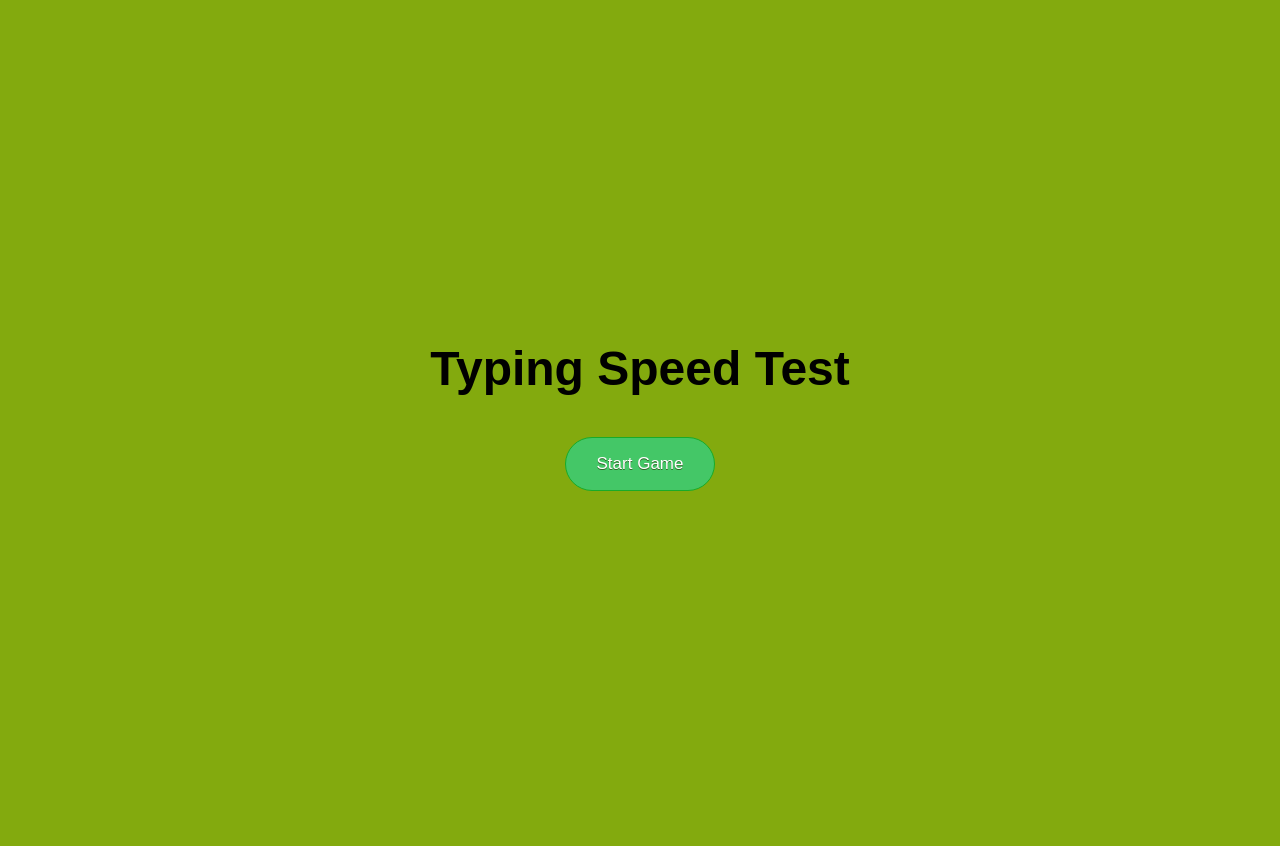
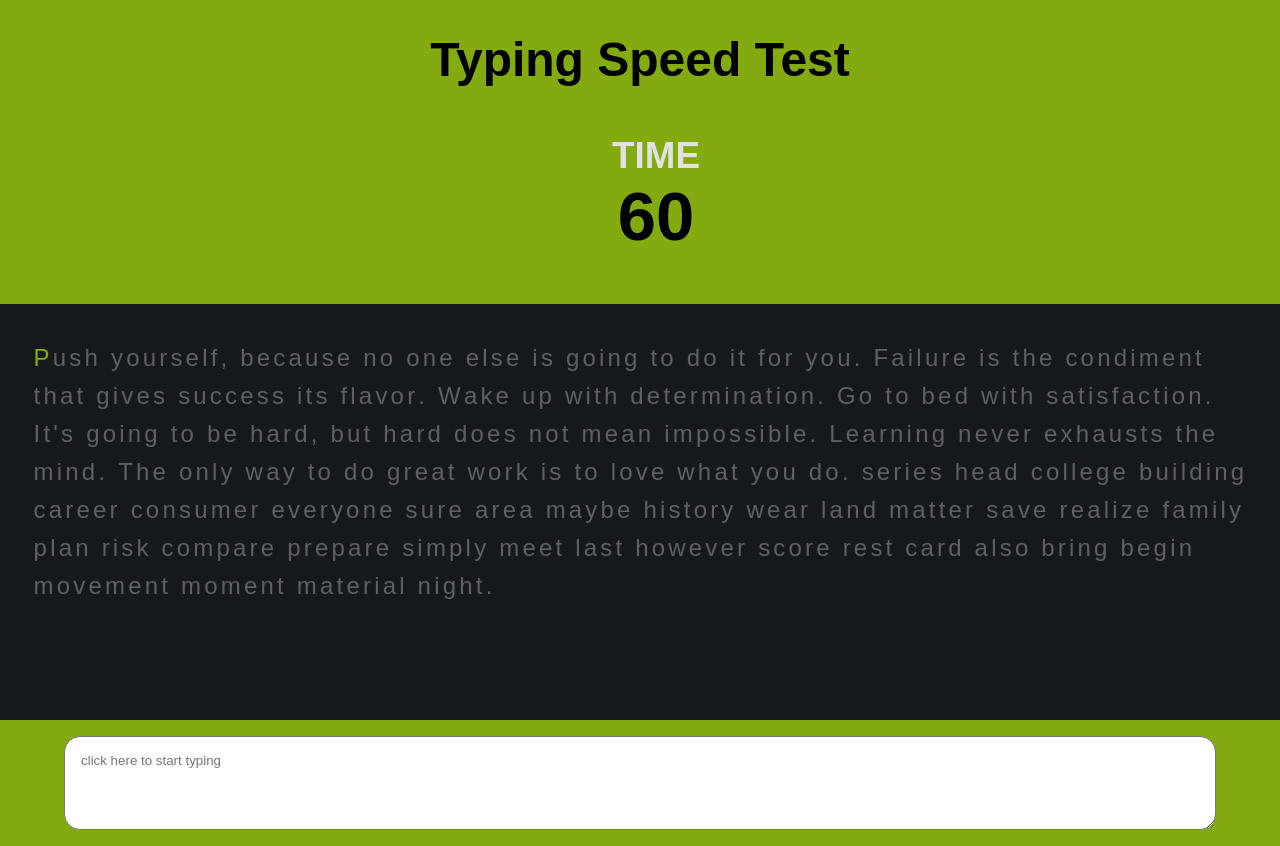
Before and after one commit to devonlin101/javascript-projects, a plain HTML site: page typing-test-js/index.html in a window 1280 px wide. Before the commit the page ends 800 px from the top, so only its background shows below. Drawn offline with Linux system fonts and the light colour scheme.

Commit message:
update and minor modification of typing speed test game

```diff
--- a/typing-test-js/index.html
+++ b/typing-test-js/index.html
@@ -11,7 +11,6 @@
     <!-- Header Section -->
     <div id="header">
       <h1 id="typing">Typing Speed Test</h1>
-    </div>
       <!-- Counter Section -->
       <div id="time">
         <h2>TIME</h2>
@@ -37,16 +36,18 @@
           <h1 id="error">00</h1>
         </div>
       </div>
+    </div>
+    <div id="typing-content">
       <!-- Main Section -->
       <div id="input_area"></div>
-    <textarea id="userInput" rows="4" cols="50" autofocus></textarea>
-    <div id="buttonDiv">
-      <a href="#" class="myButton" id="start-game" onclick="startGame();"
-        >Start Game</a
-      >
-      <a href="#" class="myButton" id="restart-game" onclick="restartGame();"
-        >Restart Game
-      </a>
+      <textarea
+        id="userInput"
+        rows="4"
+        cols="50"
+        placeholder="click here to start typing"
+        autofocus
+      ></textarea>
+      <a href="#" class="myButton" onclick="restartGame();">Restart Game </a>
     </div>
   </body>
 </html>
--- a/typing-test-js/script.js
+++ b/typing-test-js/script.js
@@ -19,45 +19,25 @@ let wordsCounter = "";
 let index = 0;
 
 // Words For Speed Test
-let text = `Push yourself, because no one else is going to do it for you. Failure is the condiment that gives success its flavor. Wake up with determination. Go to bed with satisfaction. It's going to be hard, but hard does not mean impossible. Learning never exhausts the mind. The only way to do great work is to love what you do. series head college building career consumer everyone sure area maybe history wear land matter save realize family plan risk compare prepare simply meet last however score rest card also bring begin movement moment material night. add explain conference school line almost.`;
+let text = `Push yourself, because no one else is going to do it for you. Failure is the condiment that gives success its flavor. Wake up with determination. Go to bed with satisfaction. It's going to be hard, but hard does not mean impossible. Learning never exhausts the mind. The only way to do great work is to love what you do. series head college building career consumer everyone sure area maybe history wear land matter save realize family plan risk compare prepare simply meet last however score rest card also bring begin movement moment material night.`;
+
+text.split("").map((characters) => {
+  let spanTxt = document.createElement("span");
+  spanTxt.innerText = characters;
+  inputArea.appendChild(spanTxt);
+});
+inputArea.firstChild.classList.add("correct");
+userInput.addEventListener("click", startGame);
 
 //click start game button trigger startGame() function
+//
 function startGame() {
-  document.querySelector("#start-game").style.display = "none";
-  time.style.display = "block";
-  inputArea.style.display = "block";
-  userInput.style.display = "block";
+  userInput.classList.add("cursor");
   // Appending Spans
-  text.split("").map((characters) => {
-    let spanTxt = document.createElement("span");
-    spanTxt.innerText = characters;
-    inputArea.appendChild(spanTxt);
-  });
-  inputArea.firstChild.classList.add("correct");
   interval = setInterval(countDown, 1000);
 }
-
-//CountDown Function
-let countDown = () => {
-  if (timer > 0) {
-    timer--;
-    counter.innerText = timer;
-  } else {
-    //Stop Timer
-    clearInterval(interval);
-    timer = 60; //reset Timer
-    time.style.display = "none";
-    result.style.display = "flex"; //Display Result
-    document.getElementById("restart-game").style.display = "block";
-    userInput.disabled = true;
-    words.innerText = userInput.value.split(" ").length;
-    characters.innerText = index; //total Characters
-    error.innerText = errorCounter; //total errors
-  }
-};
-
-//match Characters
 userInput.addEventListener("input", (e) => {
+  //match Characters
   let userValue = userInput.value.split("");
   // console.log(userValue);
 
@@ -85,6 +65,25 @@ userInput.addEventListener("input", (e) => {
   }
 });
 
+//CountDown Function
+let countDown = () => {
+  if (timer > 0) {
+    timer--;
+    counter.innerText = timer;
+  } else {
+    //Stop Timer
+    clearInterval(interval);
+    timer = 60; //reset Timer
+    time.style.display = "none";
+    result.style.display = "flex"; //Display Result
+    document.querySelector(".myButton").style.display = "block";
+    userInput.disabled = true;
+    words.innerText = userInput.value.split(" ").length;
+    characters.innerText = index; //total Characters
+    error.innerText = errorCounter; //total errors
+  }
+};
+
 function restartGame() {
   location.reload();
 }
--- a/typing-test-js/styles.css
+++ b/typing-test-js/styles.css
@@ -6,9 +6,6 @@
 }
 
 body {
-  display: flex;
-  justify-content: center;
-  flex-direction: column;
   min-height: 100vh;
   width: 100%;
   background: #83aa0e;
@@ -17,31 +14,29 @@ body {
 #header {
   text-align: center;
   top: 0;
+  display: flex;
+  flex-direction: column;
   width: 100vw;
-  height: 8rem;
 }
 #typing {
   font-size: 3rem;
   padding: 2rem;
 }
-#time,
-#userInput {
-  display: none;
+#time {
+  margin: 1rem;
+  width: 100vw;
+  text-align: center;
 }
 #time h2 {
   color: #e2e2e2;
-  font-size: 2.4rem;
-  padding: 1rem;
-  text-align: center;
+  font-size: 2.3rem;
 }
 #counter {
-  font-size: 4.5rem;
-  text-align: center;
+  font-size: 4.3rem;
 }
 
 #result {
   width: 100%;
-  height: 10rem;
   justify-content: center;
   display: none;
 }
@@ -50,7 +45,6 @@ body {
   display: flex;
   align-items: center;
   flex-direction: column;
-  margin: 1rem;
   padding: 1.2rem;
 }
 
@@ -67,24 +61,37 @@ body {
   font-size: 60px;
 }
 
+#typing-content {
+  display: flex;
+  align-items: center;
+  flex-direction: column;
+}
 #input_area {
-  position: relative;
   background: #17181c;
   width: 100vw;
   margin-top: 2rem;
   padding: 2rem;
-  height: 29rem;
+  height: 26rem;
   overflow: scroll;
   line-height: 2rem;
   font-size: 2.5rem;
-  display: none;
 }
 #input_area::-webkit-scrollbar {
   display: none;
 }
+#userInput {
+  margin: 1rem;
+  outline: none;
+  border-radius: 1rem;
+  width: 90vw;
+  padding: 1rem;
+}
 /* Correct Class For Correct Characters */
 .correct {
   color: #83aa0e;
+}
+.cursor {
+  cursor: none;
 }
 
 /* Incorrect Class For Incorrect Characters */
@@ -108,6 +115,9 @@ span {
   padding: 16px 31px;
   text-decoration: none;
   text-shadow: 0px 1px 0px #2f6627;
+  margin: 2rem;
+  display: none;
+  text-align: center;
 }
 .myButton:hover {
   background-color: #5cbf2a;
@@ -116,11 +126,3 @@ span {
   position: relative;
   top: 1px;
 }
-#buttonDiv {
-  display: grid;
-  place-items: center;
-}
-#restart-game {
-  margin: 2rem;
-  display: none;
-}
```
Lines whose indentation alone changed are shown as unchanged.
